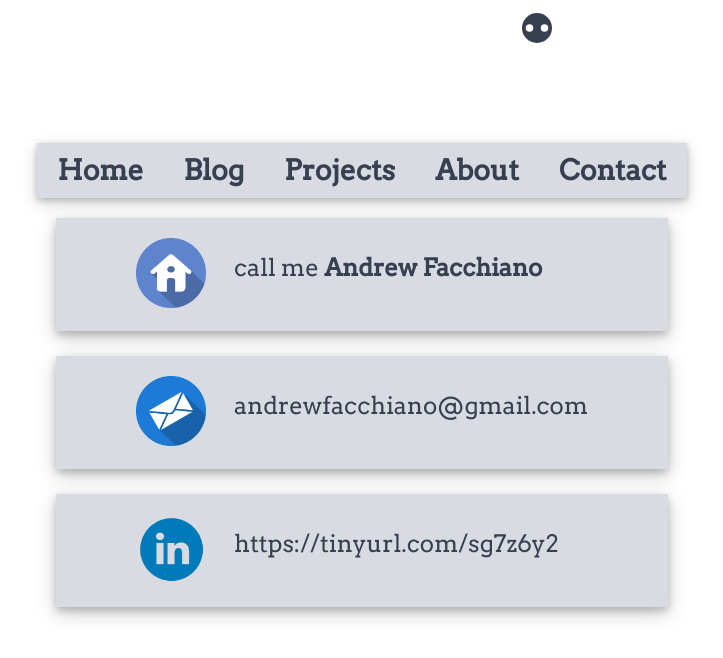
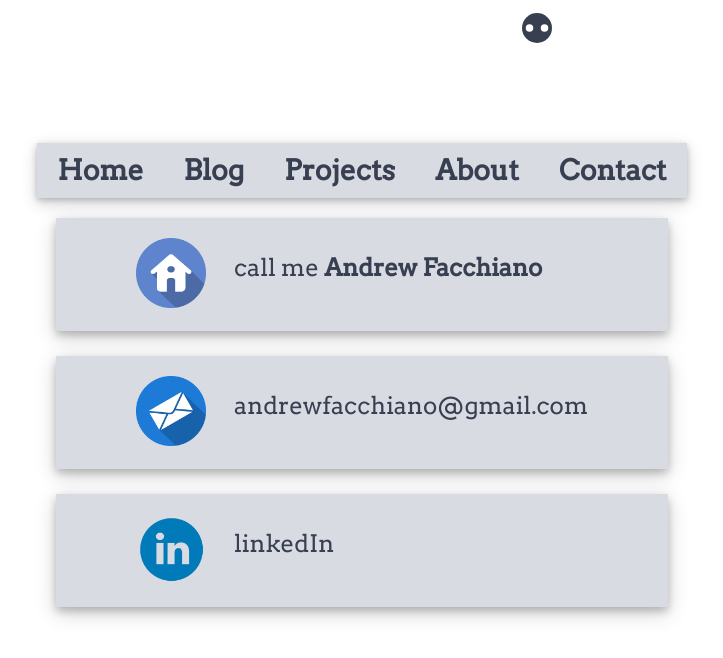
Before and after one commit to Berky115/Cold-Digital-Heart, a React (Create React App) app: page / in a window 1280 px wide. Both pictures are taken after a click on the item "Contact". Shown: the top 658 px of the page, without its empty margins (278-1001 px from the left). Built offline with nearby package versions, Linux system fonts and the light colour scheme.

Commit message:
contact block fix

```diff
--- a/src/App.js
+++ b/src/App.js
@@ -115,10 +115,10 @@ class Contact extends React.Component {
 					<p className="contextText"> andrewfacchiano@gmail.com </p>
 				</li>
 				<li className='contactEntry'>
-					<a href="https://www.linkedin.com/in/andrew-facchiano-0961a761">
+					<a href="https://www.linkedin.com/in/andrew-facchiano-0961a761/">
 						<img className='contactTitle' alt="linked in" src={linkedin} ></img>
 					</a>
-					<p className="contextText"> https://tinyurl.com/sg7z6y2</p>
+					<p className="contextText"> linkedIn</p>
 				</li>
 			</ul>
 		);
```
